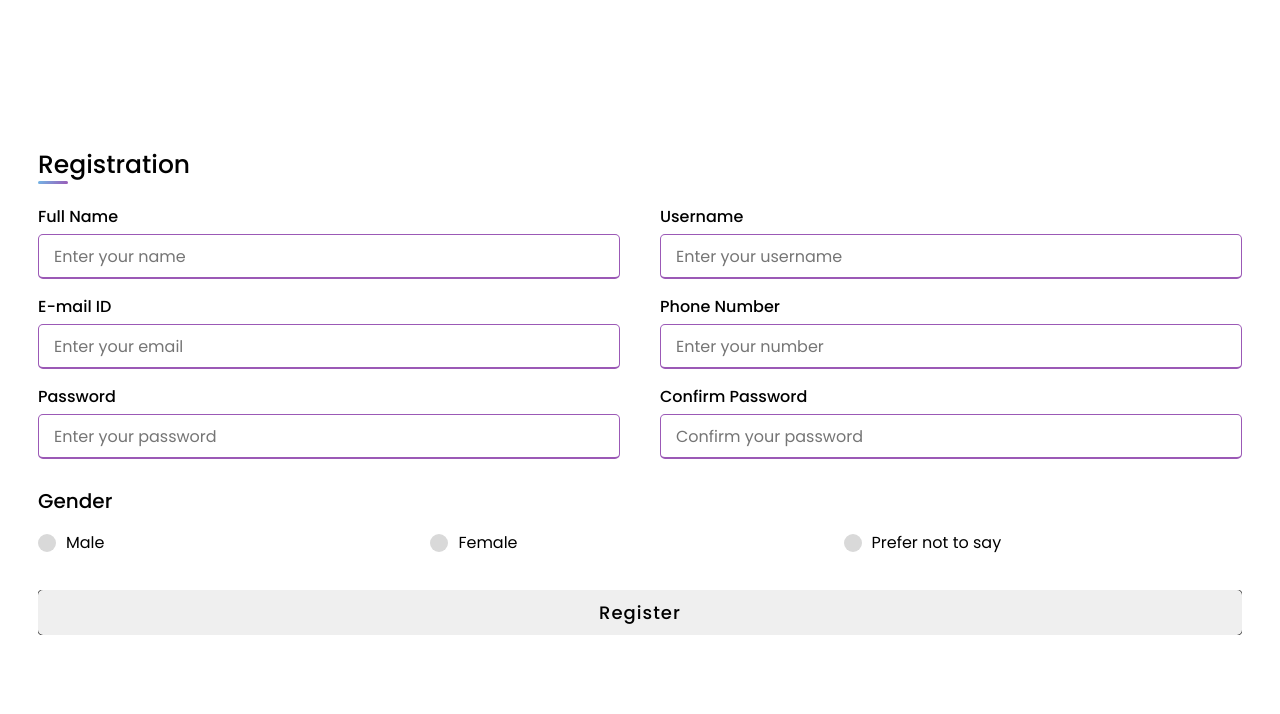
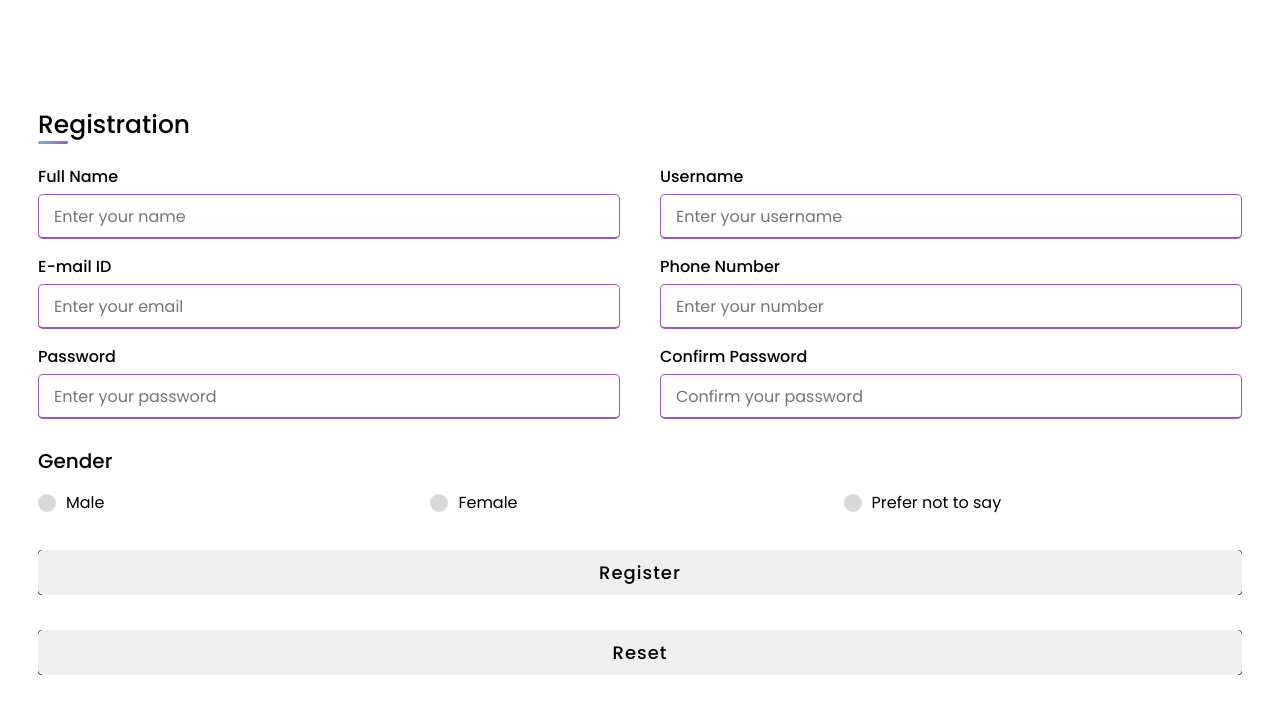
Before and after one commit to Madhan-git-acc/Tasks, an Angular app: page / in a window 1280 px wide. Shown: the top 714 px of the page. Built offline with nearby package versions, Linux system fonts and the light colour scheme.

Commit message:
create reset button

```diff
--- a/src/app/app.component.css
+++ b/src/app/app.component.css
@@ -98,6 +98,11 @@ form .input-box span.details{
    height: 45px;
    margin: 35px 0
  }
+
+ form .button_2{
+  height: 45px;
+  margin: 35px 0
+}
  form .button input{
    height: 100%;
    width: 100%;
@@ -109,16 +114,41 @@ form .input-box span.details{
    letter-spacing: 1px;
    cursor: pointer;
    transition: all 0.3s ease;
+ }
 
+ form .button_2 input{
+  height: 100%;
+  width: 100%;
+  border-radius: 5px;
+  border: none;
+
+  font-size: 18px;
+  font-weight: 500;
+  letter-spacing: 1px;
+  cursor: pointer;
+  transition: all 0.3s ease;
  }
+
  form .button input:hover{
   /* transform: scale(0.99); */
   background: linear-gradient(-135deg, #71b7e6, #9b59b6);
   }
+
  @media(max-width: 584px){
  .container{
   max-width: 100%;
 }
+
+form .button_2 input:hover{
+  /* transform: scale(0.99); */
+  background: linear-gradient(-135deg, #71b7e6, #9b59b6);
+  }
+}
+ @media(max-width: 584px){
+ .container{
+  max-width: 100%;
+}
+
 form .user-details .input-box{
     margin-bottom: 15px;
     width: 100%;
@@ -154,3 +184,20 @@ form .user-details .input-box{
    border: 1px solid;
    color : black;
 }
+
+.button_2{
+  border: none;
+    outline: none;
+    height: 50px;
+    width: 100%;
+    background-color: black;
+    color: white;
+    border-radius: 4px;
+    font-weight: bold;
+}
+
+.button_2:hover{
+  background-color: white;
+   border: 1px solid;
+   color : black;
+}
--- a/src/app/app.component.html
+++ b/src/app/app.component.html
@@ -85,7 +85,9 @@
         <input type="submit" value="Register">
       </div>
 
-
+      <div class="button_2">
+        <input type="reset" value="Reset" (click) = "reset()" >
+      </div>
     </form>
   </div>
 </div>
--- a/src/app/app.component.ts
+++ b/src/app/app.component.ts
@@ -54,6 +54,10 @@ constructor(private fb : FormBuilder){
     this.submitted = true
   }
 
+ reset(){
+  this.regForm.value.reset
+ }
+
 }
 function ngOnInit() {
   throw new Error('Function not implemented.');
```
